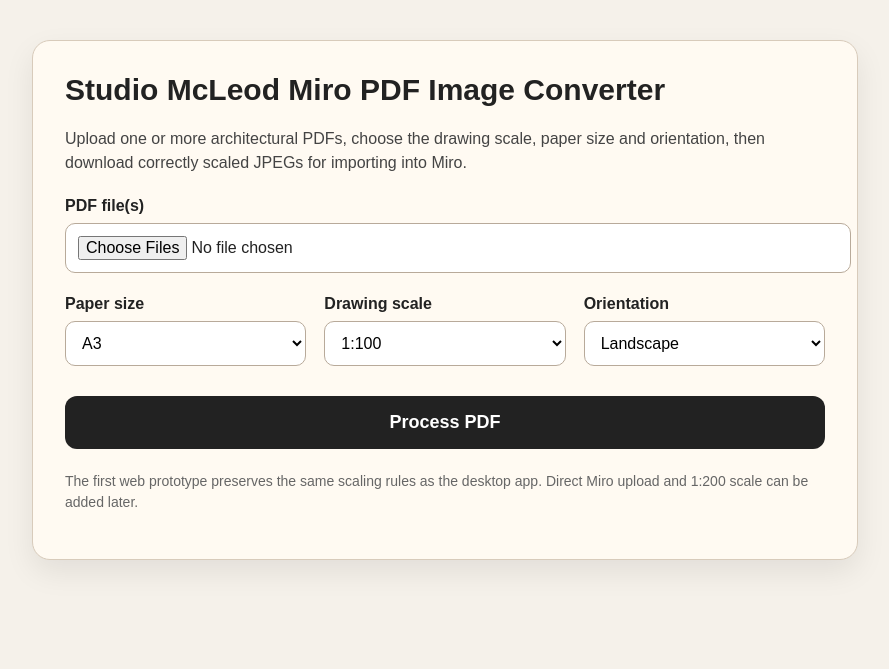
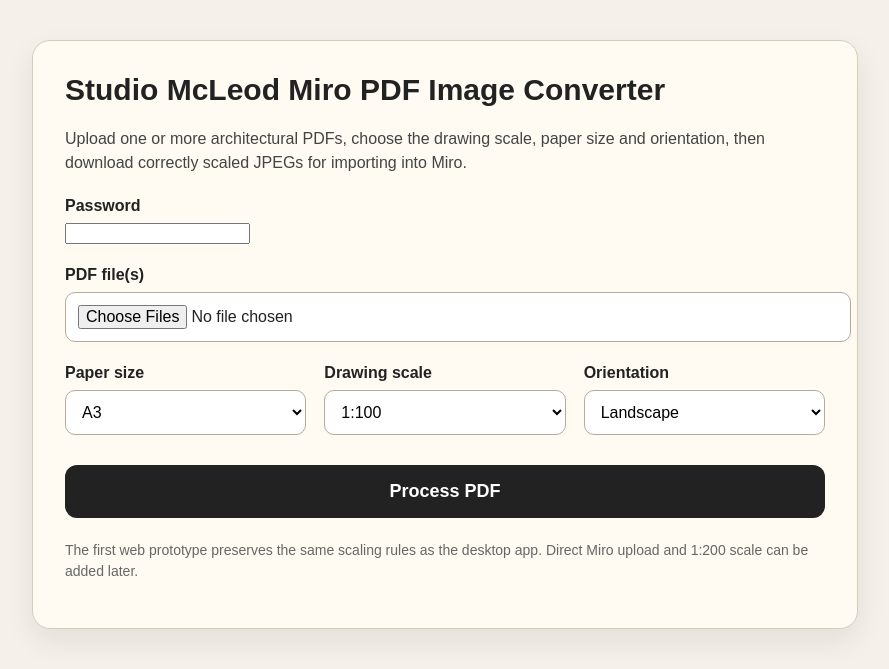
Before and after one commit to dmc2468/miro-pdf-image-converter, a FastAPI app: page / in a window 1280 px wide. Shown: the top 669 px of the page, without its empty margins (195-1084 px from the left). Run offline with FastAPI, Linux system fonts and the light colour scheme.

Commit message:
Add password protection

```diff
--- a/webapp/main.py
+++ b/webapp/main.py
@@ -15,6 +15,7 @@
 
 app = FastAPI(title="Studio McLeod Miro PDF Image Converter")
 templates = Jinja2Templates(directory="webapp/templates")
+APP_PASSWORD = os.environ.get("APP_PASSWORD")
 
 
 PIXEL_WIDTHS = {
@@ -59,7 +60,15 @@
     page_size: str = Form(...),
     scale: str = Form(...),
     orientation: str = Form(...),
+    password: str = Form(""),
 ):
+    if APP_PASSWORD and password != APP_PASSWORD:
+        return templates.TemplateResponse(
+            request,
+            "index.html",
+            {"error": "Incorrect password."},
+            status_code=403,
+        )
     key = (page_size, orientation, scale)
     pixel_width = PIXEL_WIDTHS.get(key)
 
--- a/webapp/templates/index.html
+++ b/webapp/templates/index.html
@@ -118,6 +118,9 @@
         {% endif %}
 
         <form action="/convert" method="post" enctype="multipart/form-data">
+            <label for="password">Password</label>
+            <input id="password" name="password" type="password" required>
+
             <label for="files">PDF file(s)</label>
             <input id="files" name="files" type="file" accept="application/pdf" multiple required>
 
```
